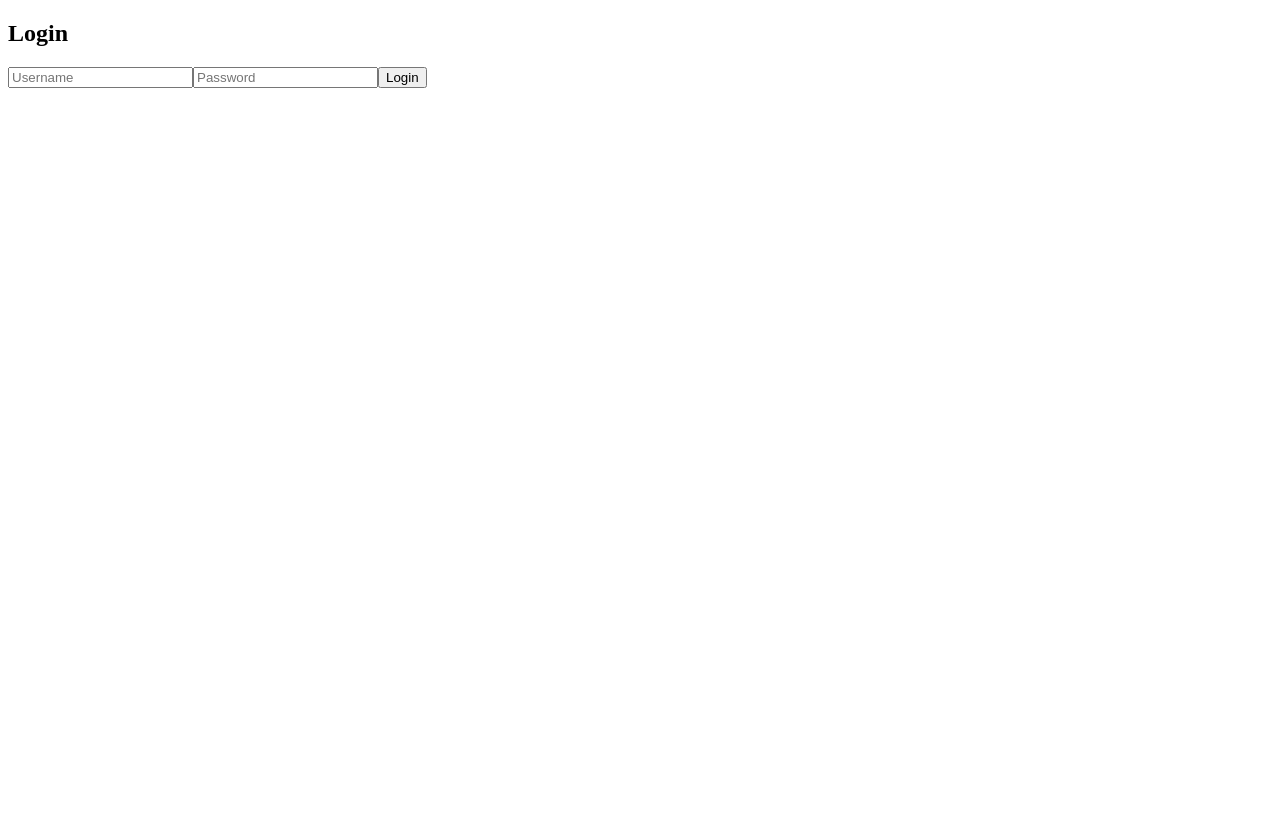
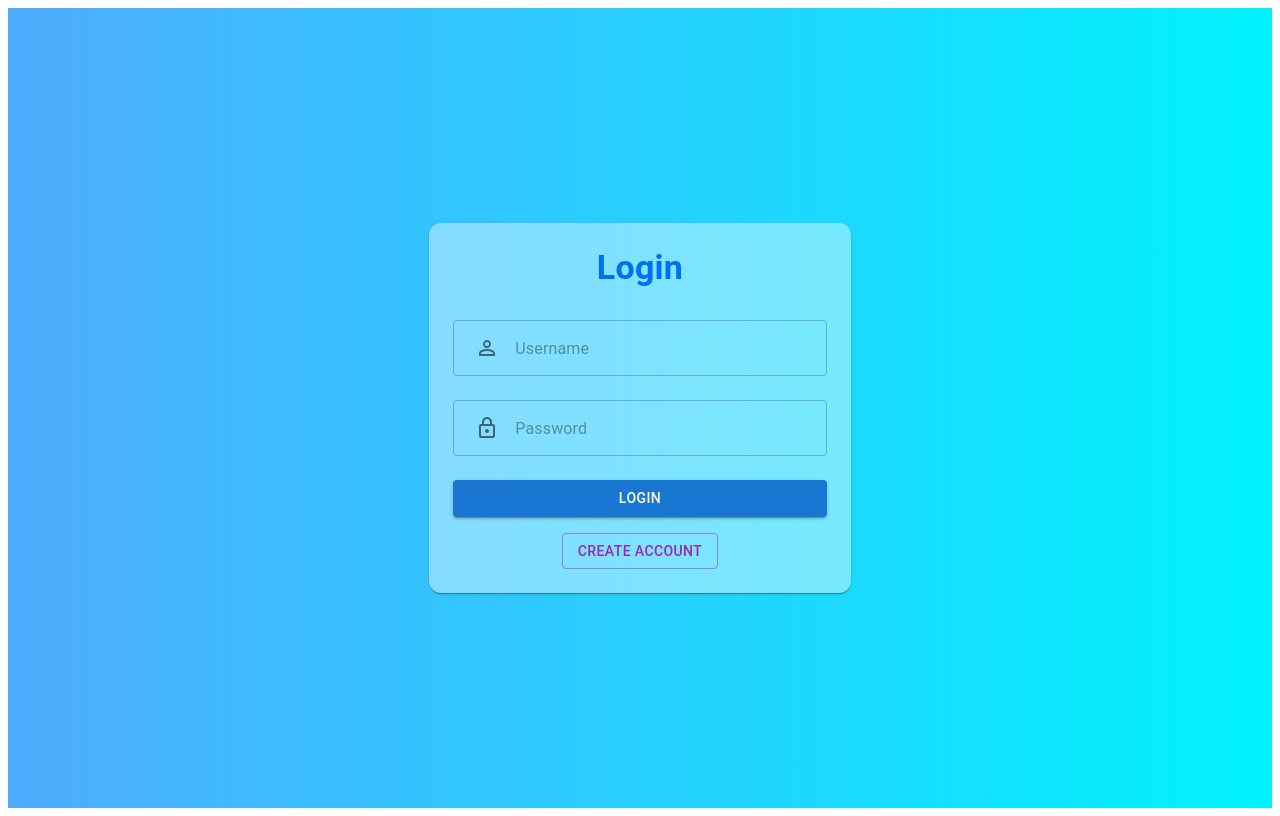
Before and after one commit to TernaryTechnologies/Main, a React app in the folder mysite/frontend/: page /login in a window 1280 px wide. Built offline with nearby package versions, Linux system fonts and the light colour scheme; the HTML template or start-up script is replaced by a standard one.

Commit message:
edited appearance

```diff
--- a/mysite/frontend/src/components/LoginForm.js
+++ b/mysite/frontend/src/components/LoginForm.js
@@ -1,6 +1,32 @@
 import React, { useState, useContext } from "react";
 import { AuthContext } from "./App";
 import { useNavigate } from "react-router-dom";
+import { Button, TextField, Grid, Paper, Typography, InputAdornment, IconButton  } from "@mui/material";
+import { Link } from "react-router-dom";
+import { styled } from "@mui/system";
+import PersonOutline from "@mui/icons-material/PersonOutline";
+import LockOutlined from "@mui/icons-material/LockOutlined";
+
+const StyledGrid = styled(Grid)(({ theme }) => ({
+  height: "100vh",
+  backgroundImage: "linear-gradient(to right, #4facfe 0%, #00f2fe 100%)",
+  backgroundRepeat: "no-repeat",
+  backgroundSize: "cover",
+  display: "flex",
+  justifyContent: "center",
+  alignItems: "center",
+}));
+
+const StyledPaper = styled(Paper)(({ theme }) => ({
+  padding: theme.spacing(4),
+  display: "flex",
+  flexDirection: "column",
+  alignItems: "center",
+  borderRadius: "12px",
+  background: "rgba(255, 255, 255, 0.4)", // Semi-transparent white background
+}));
+
+
 
 function LoginForm() {
   const [username, setUsername] = useState("");
@@ -35,22 +61,72 @@ function LoginForm() {
   };
 
   return (
+    <StyledGrid container justifyContent="center" alignItems="center" style={{ minHeight: "100vh" }}>
+      <Grid item xs={12} sm={8} md={4}>
+        <StyledPaper style={{ padding: "24px" }}>
           <form onSubmit={handleSubmit}>
-      <h2>Login</h2>
-      <input
+            <Typography variant="h4" align="center" style={{ marginBottom: "1rem", fontWeight: "bold", color: "#0070f3" }}>
+              Login
+            </Typography>
+            <TextField
+              fullWidth
+              margin="normal"
               type="text"
               placeholder="Username"
               value={username}
               onChange={(e) => setUsername(e.target.value)}
+              InputProps={{
+                startAdornment: (
+                  <InputAdornment position="start">
+                    <IconButton>
+                      <PersonOutline />
+                    </IconButton>
+                  </InputAdornment>
+                ),
+              }}
             />
-      <input
+            <TextField
+              fullWidth
+              margin="normal"
               type="password"
               placeholder="Password"
               value={password}
               onChange={(e) => setPassword(e.target.value)}
+              InputProps={{
+                startAdornment: (
+                  <InputAdornment position="start">
+                    <IconButton>
+                      <LockOutlined />
+                    </IconButton>
+                  </InputAdornment>
+                ),
+              }}
             />
-      <button type="submit">Login</button>
+            <Button
+              fullWidth
+              color="primary"
+              variant="contained"
+              type="submit"
+              style={{ marginTop: "16px" }}
+            >
+              Login
+            </Button>
+            <Grid container justifyContent="center" style={{ marginTop: "16px" }}>
+              <Grid item>
+                <Button
+                  color="secondary"
+                  variant="outlined"
+                  component={Link}
+                  to="/register"
+                >
+                  Create Account
+                </Button>
+              </Grid>
+            </Grid>
           </form>
+        </StyledPaper>
+      </Grid>
+    </StyledGrid>
   );
 }
 
```
Lines whose indentation alone changed are shown as unchanged.
